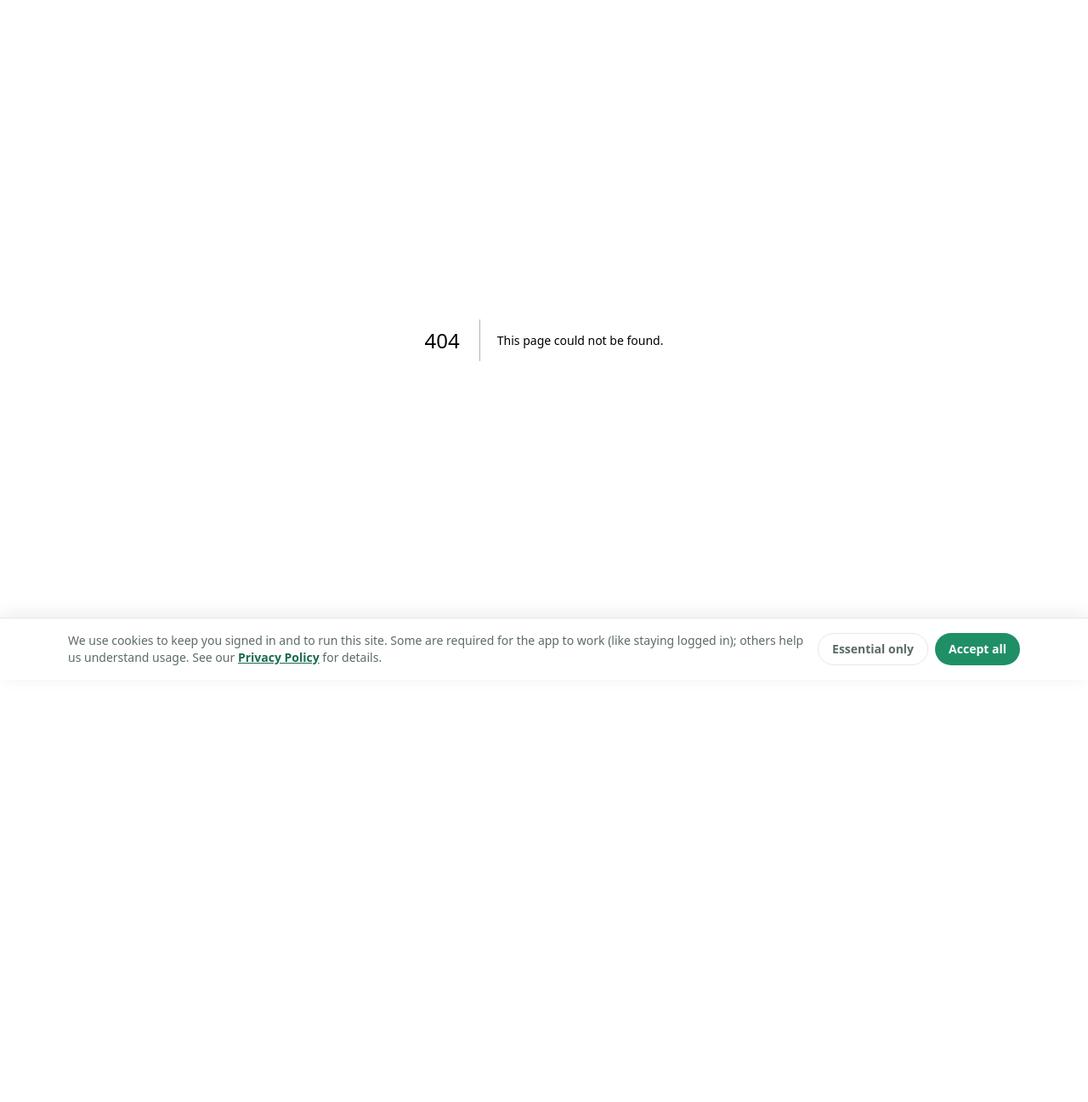
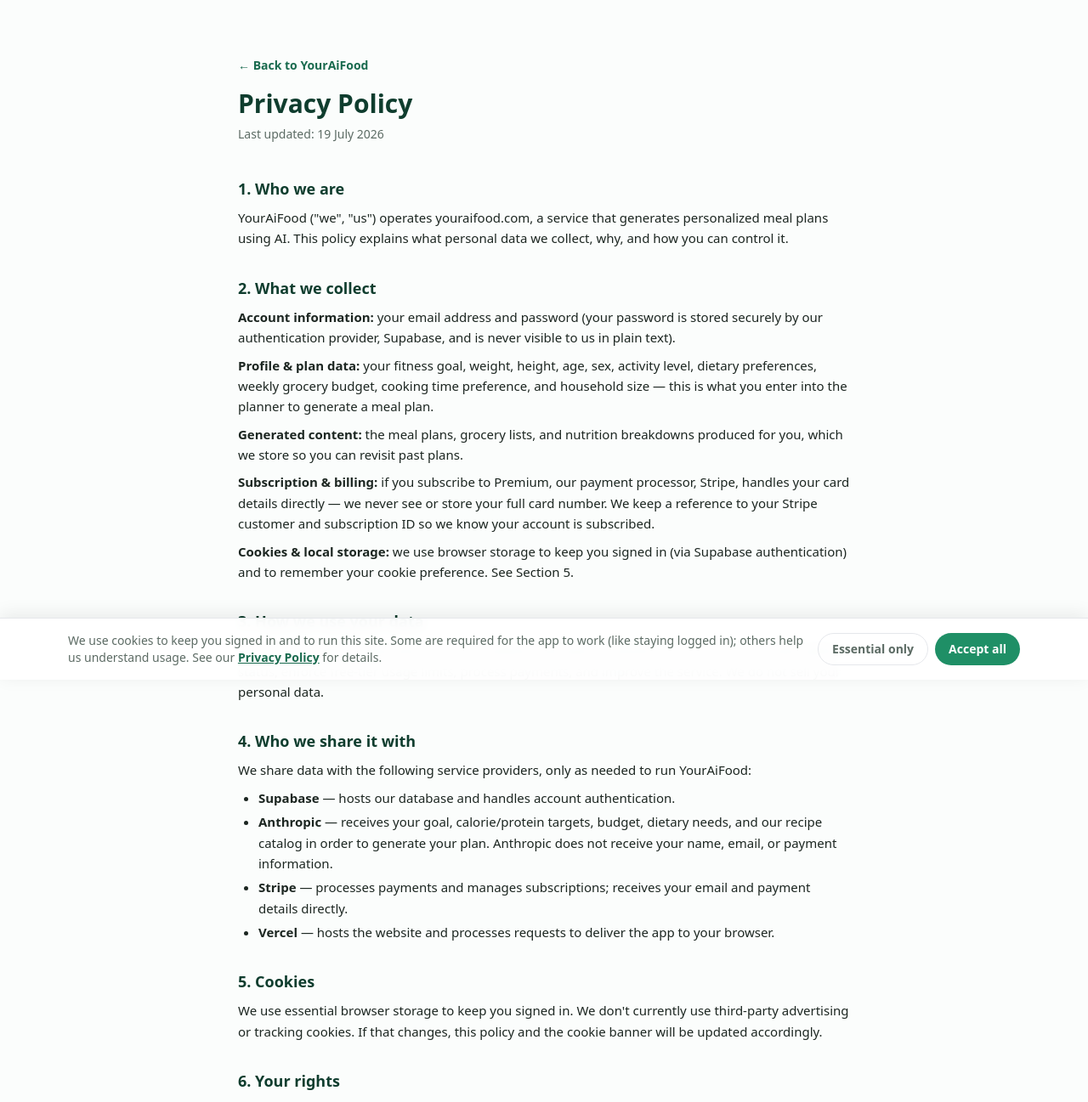
Before and after one commit to usario172332/youraifood-app, a Next.js app in the folder youraifood-app/: page /privacy in a window 1280 px wide. Before the commit this address had no page. Shown: the top 1297 px of the page at 85% size. Before the commit the page ends 800 px from the top, so only its background shows below. Built offline with nearby package versions, Linux system fonts and the light colour scheme.

Commit message:
Create page.js

```diff
--- /dev/null
+++ b/youraifood-app/app/privacy/page.js
@@ -0,0 +1,75 @@
+export const metadata = {
+  title: 'Privacy Policy — YourAiFood',
+};
+
+export default function PrivacyPage() {
+  return (
+    <div className="mx-auto max-w-3xl px-6 py-16 text-ink">
+      <a href="/" className="text-sm font-semibold text-green-700">← Back to YourAiFood</a>
+      <h1 className="mb-2 mt-4 text-3xl font-extrabold text-green-900">Privacy Policy</h1>
+      <p className="mb-10 text-sm text-ink-soft">Last updated: 19 July 2026</p>
+
+      <div className="space-y-8 text-[15px] leading-relaxed">
+        <section>
+          <h2 className="mb-2 text-lg font-bold text-green-900">1. Who we are</h2>
+          <p>
+            YourAiFood ("we", "us") operates youraifood.com, a service that generates personalized meal
+            plans using AI. This policy explains what personal data we collect, why, and how you can
+            control it.
+          </p>
+        </section>
+
+        <section>
+          <h2 className="mb-2 text-lg font-bold text-green-900">2. What we collect</h2>
+          <p className="mb-2"><b>Account information:</b> your email address and password (your password is stored securely by our authentication provider, Supabase, and is never visible to us in plain text).</p>
+          <p className="mb-2"><b>Profile & plan data:</b> your fitness goal, weight, height, age, sex, activity level, dietary preferences, weekly grocery budget, cooking time preference, and household size — this is what you enter into the planner to generate a meal plan.</p>
+          <p className="mb-2"><b>Generated content:</b> the meal plans, grocery lists, and nutrition breakdowns produced for you, which we store so you can revisit past plans.</p>
+          <p className="mb-2"><b>Subscription & billing:</b> if you subscribe to Premium, our payment processor, Stripe, handles your card details directly — we never see or store your full card number. We keep a reference to your Stripe customer and subscription ID so we know your account is subscribed.</p>
+          <p><b>Cookies & local storage:</b> we use browser storage to keep you signed in (via Supabase authentication) and to remember your cookie preference. See Section 5.</p>
+        </section>
+
+        <section>
+          <h2 className="mb-2 text-lg font-bold text-green-900">3. How we use your data</h2>
+          <p>We use your data to: generate your personalized meal plans, maintain your account and subscription status, enforce free-tier usage limits, process payments, and improve the service. We do not sell your personal data.</p>
+        </section>
+
+        <section>
+          <h2 className="mb-2 text-lg font-bold text-green-900">4. Who we share it with</h2>
+          <p className="mb-2">We share data with the following service providers, only as needed to run YourAiFood:</p>
+          <ul className="list-disc space-y-1 pl-6">
+            <li><b>Supabase</b> — hosts our database and handles account authentication.</li>
+            <li><b>Anthropic</b> — receives your goal, calorie/protein targets, budget, dietary needs, and our recipe catalog in order to generate your plan. Anthropic does not receive your name, email, or payment information.</li>
+            <li><b>Stripe</b> — processes payments and manages subscriptions; receives your email and payment details directly.</li>
+            <li><b>Vercel</b> — hosts the website and processes requests to deliver the app to your browser.</li>
+          </ul>
+        </section>
+
+        <section>
+          <h2 className="mb-2 text-lg font-bold text-green-900">5. Cookies</h2>
+          <p>We use essential browser storage to keep you signed in. We don't currently use third-party advertising or tracking cookies. If that changes, this policy and the cookie banner will be updated accordingly.</p>
+        </section>
+
+        <section>
+          <h2 className="mb-2 text-lg font-bold text-green-900">6. Your rights</h2>
+          <p>You can access, correct, or delete your account data at any time by contacting us (Section 8). If you're in the EU/EEA or UK, you have rights under GDPR/UK GDPR including access, rectification, erasure, and data portability.</p>
+        </section>
+
+        <section>
+          <h2 className="mb-2 text-lg font-bold text-green-900">7. Data retention</h2>
+          <p>We retain your account and plan data for as long as your account is active. If you delete your account, we delete your associated data, except where we're required to retain billing records for legal or tax purposes.</p>
+        </section>
+
+        <section>
+          <h2 className="mb-2 text-lg font-bold text-green-900">8. Contact</h2>
+          <p>Questions about this policy or your data? Contact us at <b>privacy@youraifood.com</b>.</p>
+        </section>
+      </div>
+
+      <p className="mt-12 rounded-xl bg-green-50 p-4 text-xs text-green-900">
+        This policy is a general template and hasn't been reviewed by a lawyer. Before relying on it for
+        a live, paying product — especially one serving EU users — it's worth having it checked by a
+        professional to make sure it accurately reflects your actual practices and meets GDPR requirements.
+      </p>
+    </div>
+  );
+}
```
